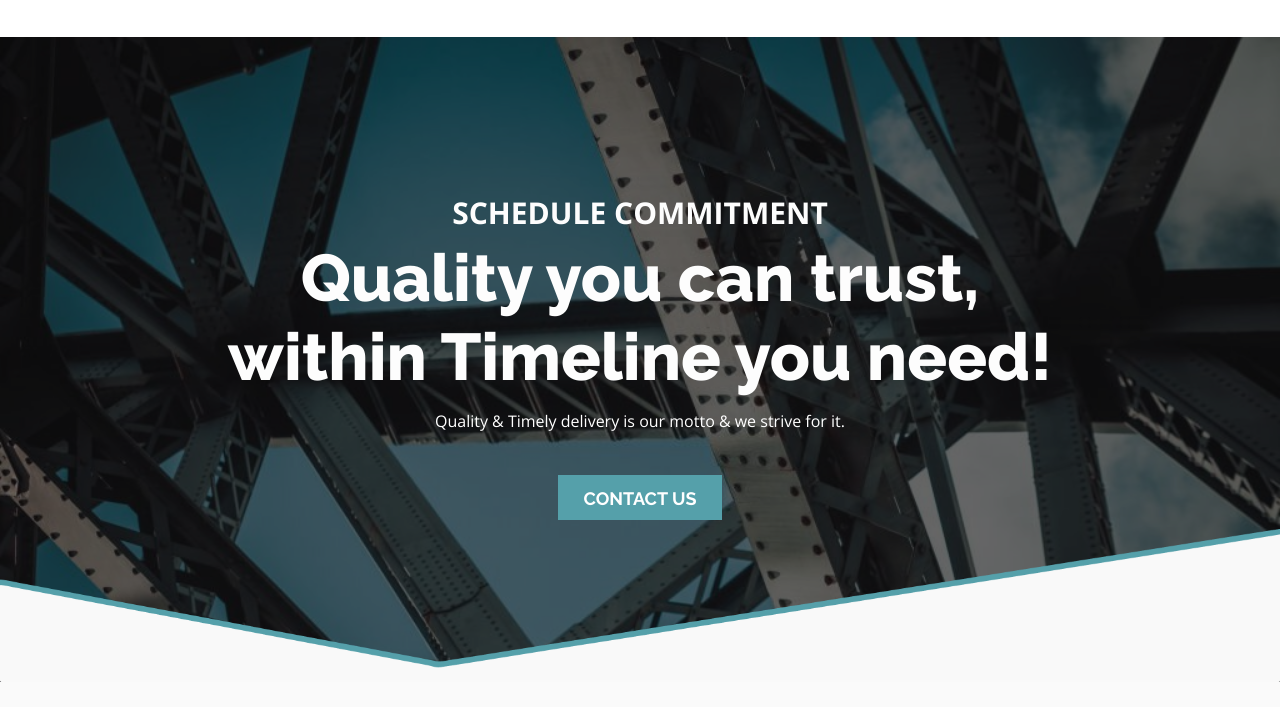
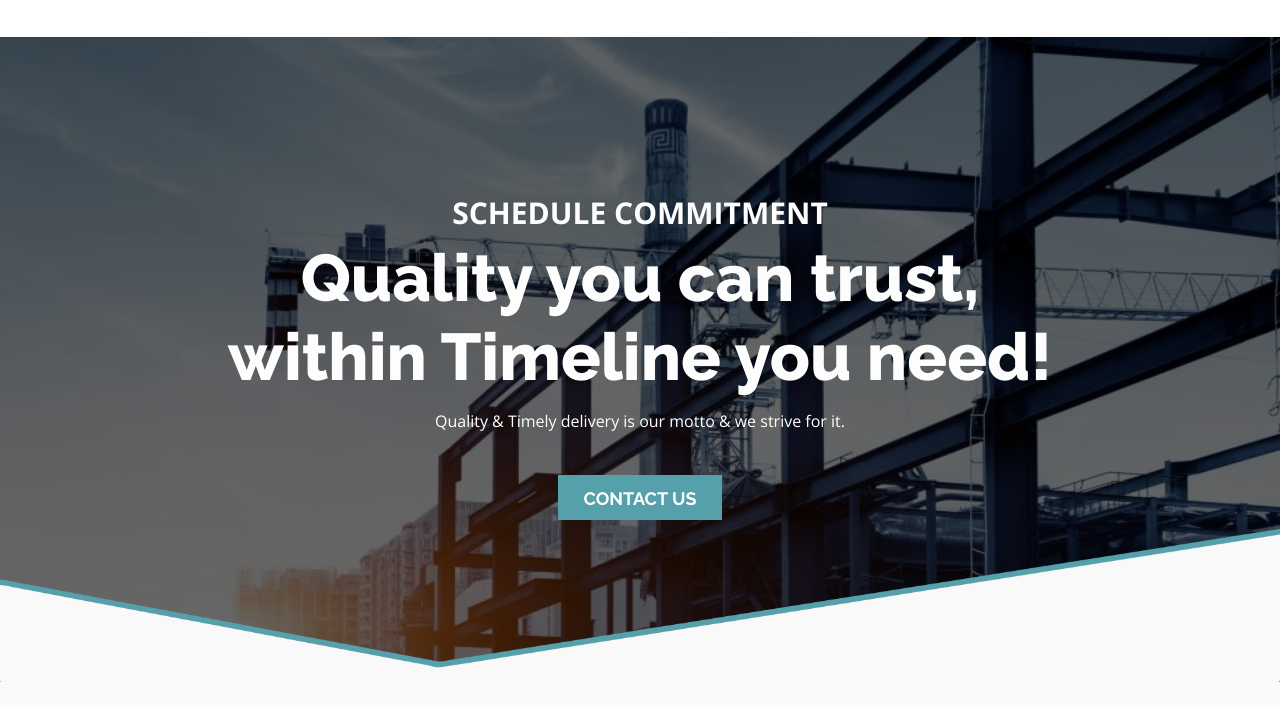
Before and after one commit to Siddhesh-Ugale/north-star, a plain HTML site: page index.html in a window 1280 px wide. Shown: the part 93-800 px from the top of the page. Drawn offline with nearby package versions, Linux system fonts and the light colour scheme.

Commit message:
Update index.html

```diff
--- a/index.html
+++ b/index.html
@@ -126,7 +126,7 @@
         <div class="slider__container">
             <div class="slider__activation__wrap owl-carousel owl-theme">
                 <!-- Start Single Slide -->
-                <div class="slide slider__fixed--height slide__align--center" style="background: rgba(0, 0, 0, 0) url(images/slider/bg/4.jpg) no-repeat scroll 0 0 / cover;" data--black__overlay="6">
+                <div class="slide slider__fixed--height slide__align--center" style="background: rgba(0, 0, 0, 0) url(images/slider/bg/1.jpg) no-repeat scroll 0 0 / cover;" data--black__overlay="6">
                     <div class="container">
                         <div class="row">
                             <div class="col-md-12 col-lg-12">
```
